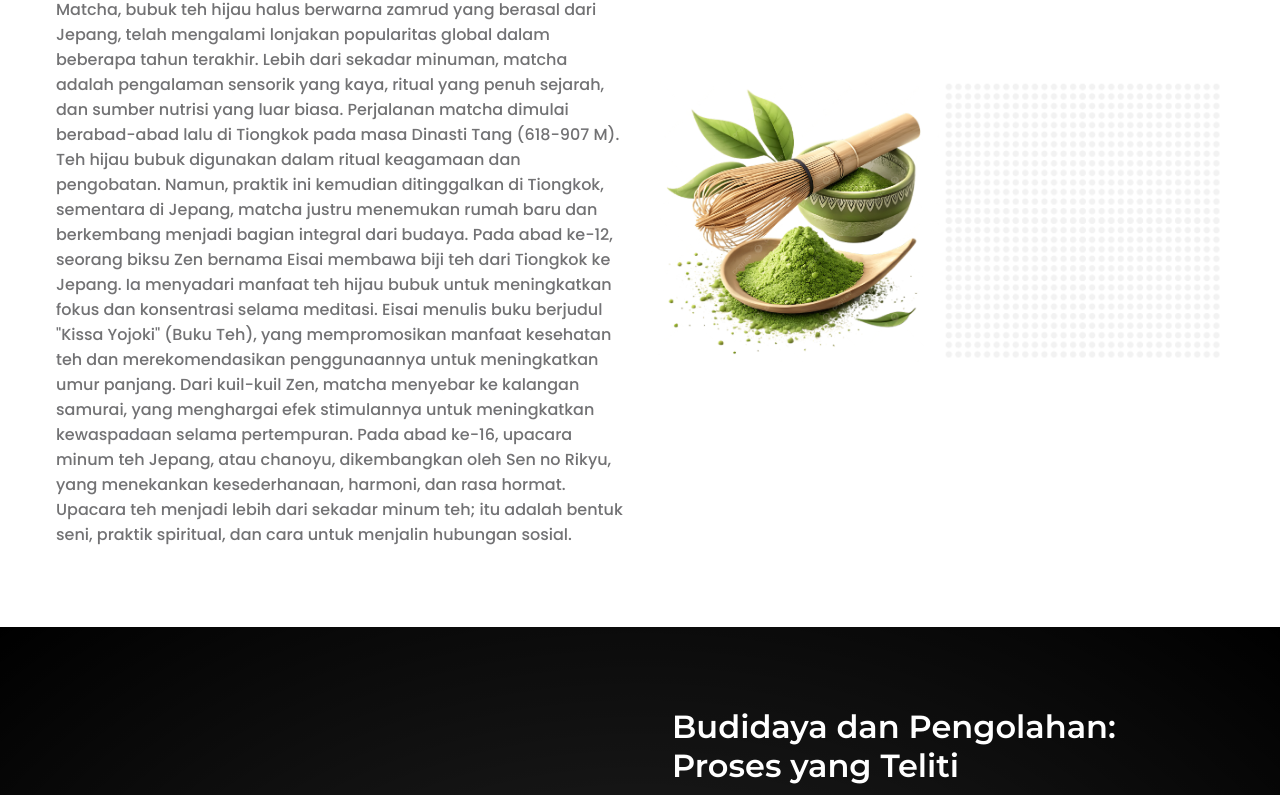
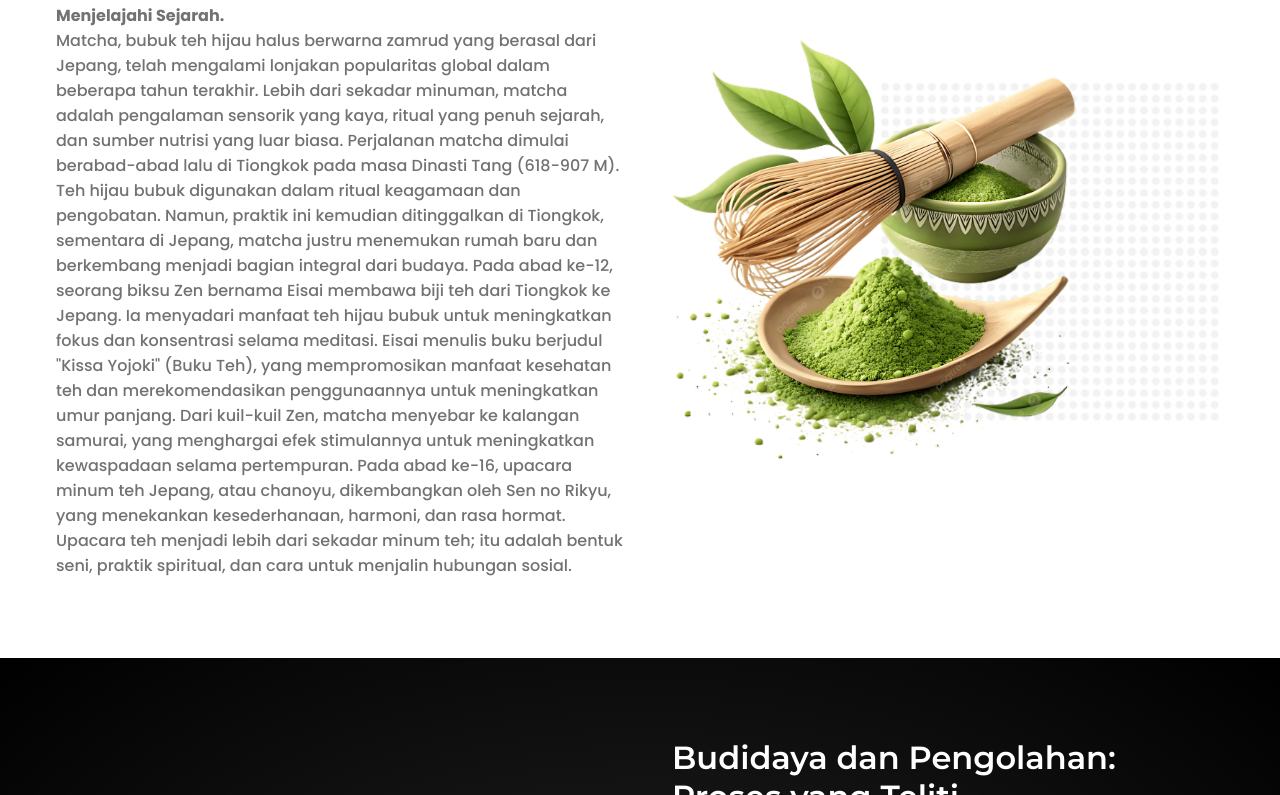
Before and after one commit to fathir267/Web---Project, a plain HTML site: page index.html in a window 1280 px wide. Shown: the part 251-1046 px from the top of the page. Drawn offline with nearby package versions, Linux system fonts and the light colour scheme.

Commit message:
Update styles.css

```diff
--- a/styles.css
+++ b/styles.css
@@ -43,8 +43,8 @@
 }
 
 img {
-  display: flex;
-  width: 50%;
+  display: center;
+  width: 100%;
 }
 
 a {
```
